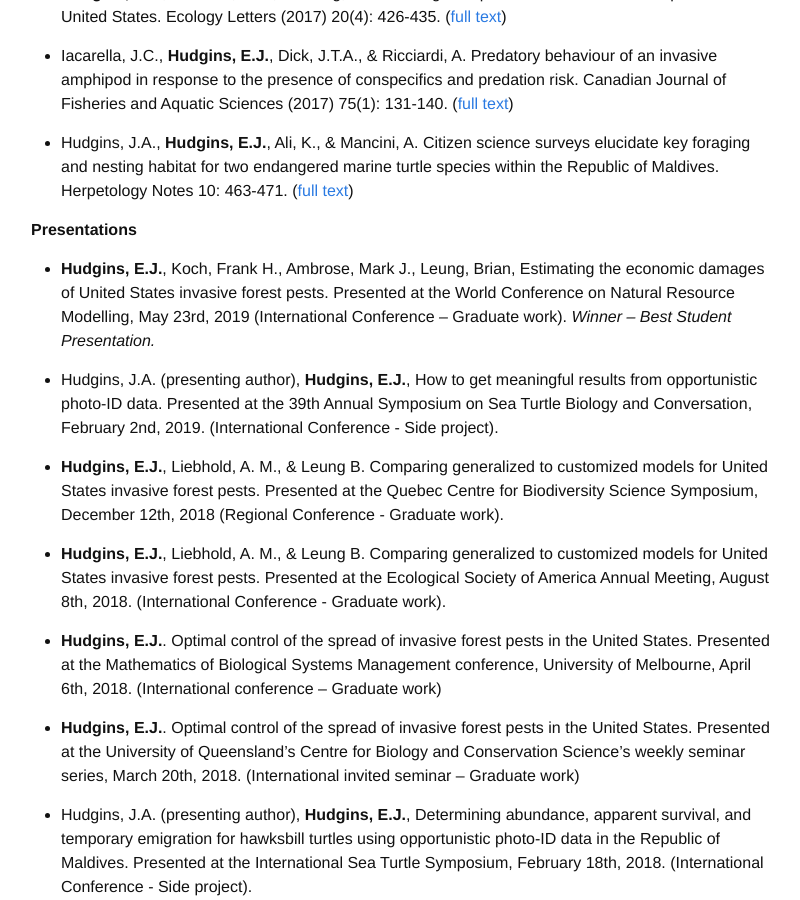
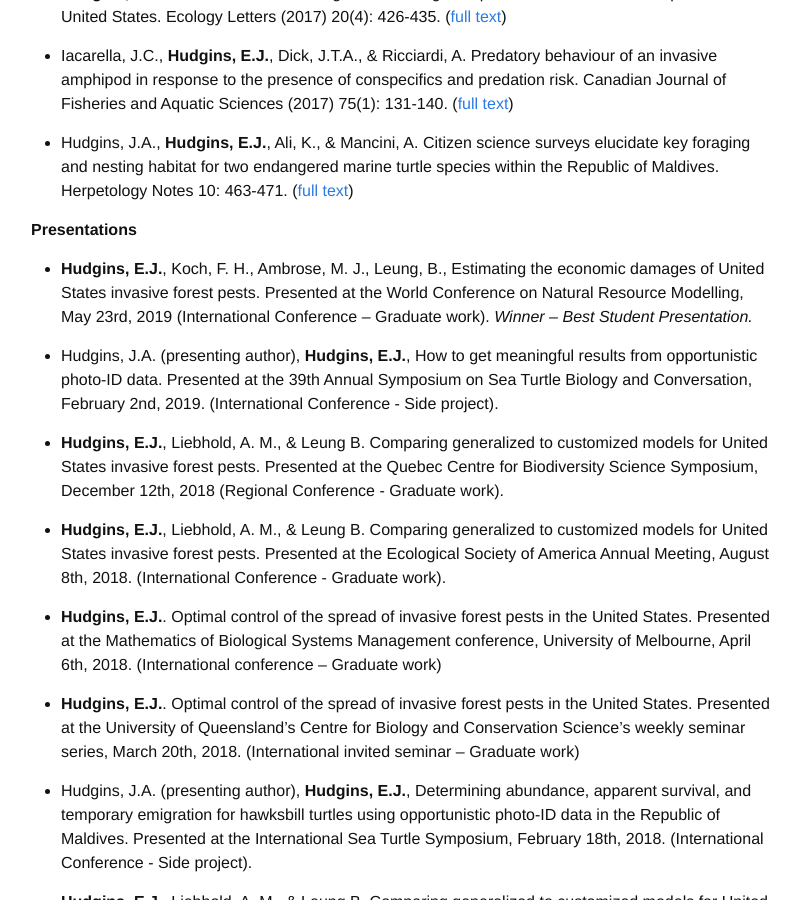
Before and after one commit to emmajhudgins/emmajhudgins.github.io, a Jekyll site: the page built from publications.md, in a window 1280 px wide and 900 px high, scrolled down 561 px. Shown: the whole window, without its empty margins (239-1039 px from the left). Built offline with Jekyll 4.4.1, drawn with Linux system fonts in a browser that asks for light colours; nearby versions of some CDN libraries; some web fonts are replaced.

Commit message:
updated presentation formatting

```diff
--- a/publications.md
+++ b/publications.md
@@ -30,7 +30,7 @@ order: 2
 
 **Presentations**
 
-* **Hudgins, E.J.**, Koch, Frank H., Ambrose, Mark J., Leung, Brian, Estimating the economic damages of United States invasive forest pests. Presented at the World Conference on Natural Resource Modelling, May 23rd, 2019 (International Conference – Graduate work). _Winner – Best Student Presentation._
+* **Hudgins, E.J.**, Koch, F. H., Ambrose, M. J., Leung, B., Estimating the economic damages of United States invasive forest pests. Presented at the World Conference on Natural Resource Modelling, May 23rd, 2019 (International Conference – Graduate work). _Winner – Best Student Presentation._
 
 * Hudgins, J.A. (presenting author), **Hudgins, E.J.**, How to get meaningful results from opportunistic photo-ID data. Presented at the 39th Annual Symposium on Sea Turtle Biology and Conversation, February 2nd, 2019. (International Conference - Side project).
 
```
Also changed, not shown: 1 other file.
